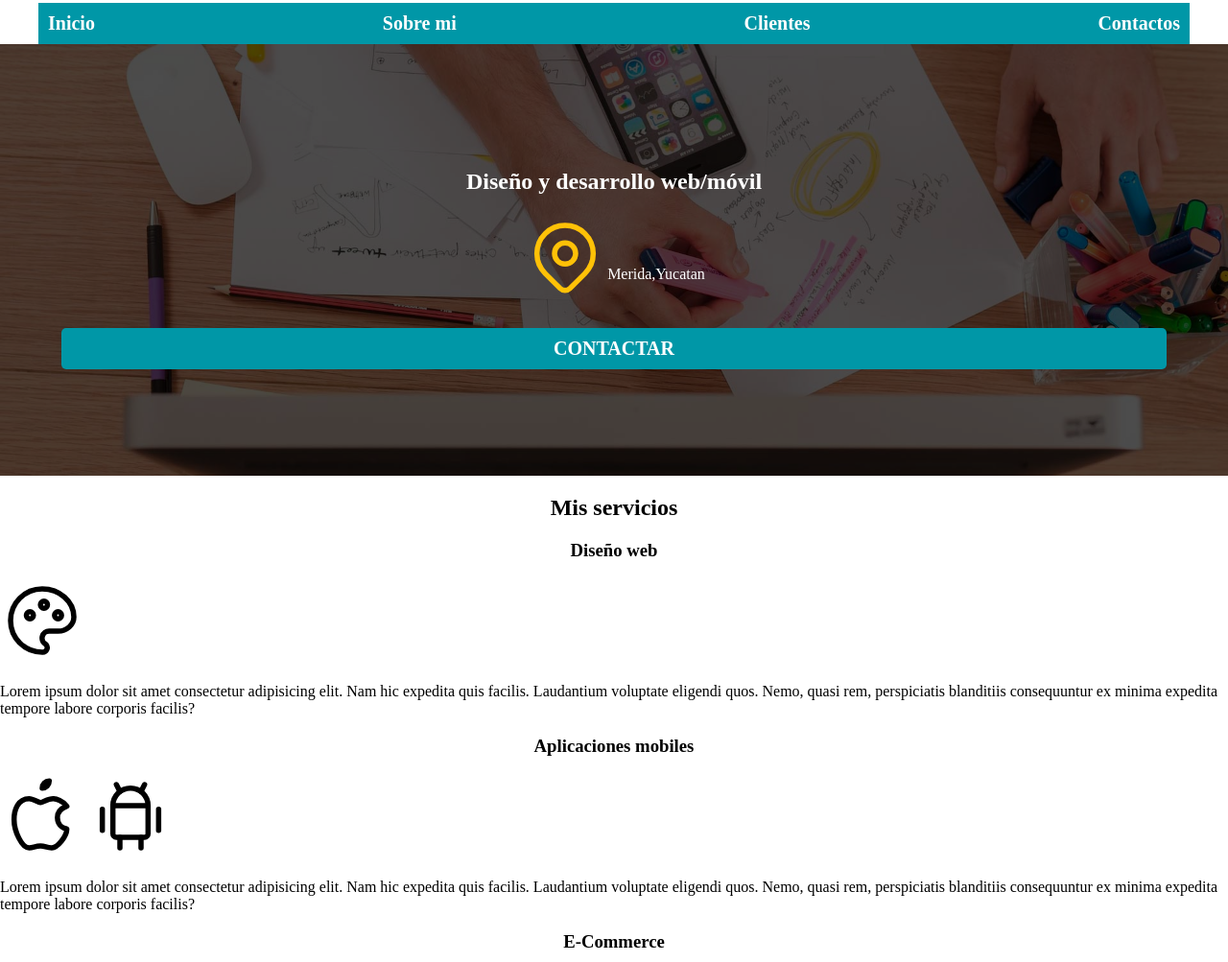
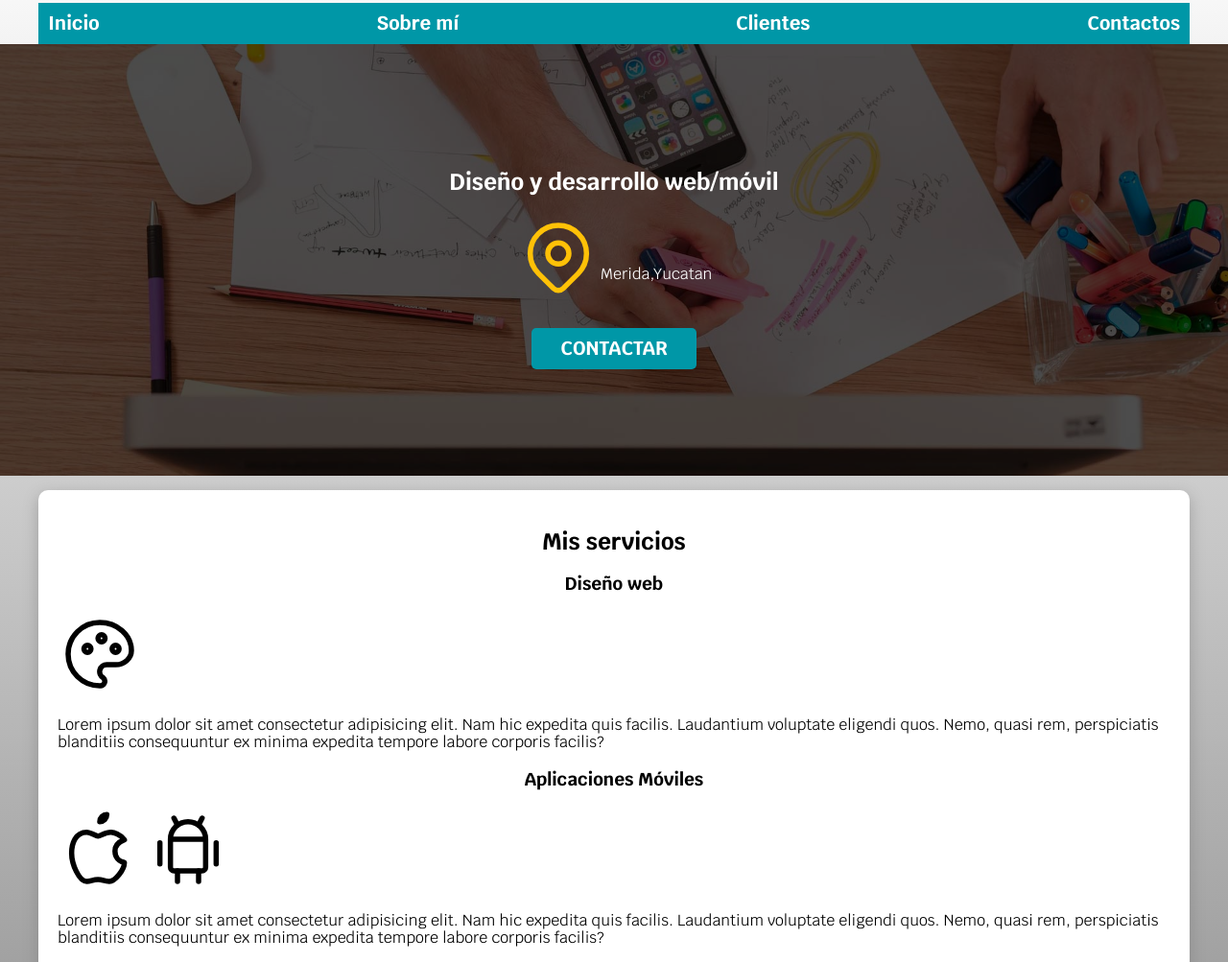
Before and after one commit to Angel-HC554/Developer--Page, a plain HTML site: page CSS/index.html in a window 1280 px wide. Shown: the part 92-1095 px from the top of the page at 96% size. Drawn offline with Linux system fonts and the light colour scheme.

Commit message:
Añadiendo box shadow a "Mis servicios"

```diff
--- a/CSS/index.html
+++ b/CSS/index.html
@@ -29,7 +29,7 @@
     <div class="nav-bg">
     <nav class="navegacion-principal contenedor">
         <a href="#">Inicio</a>
-        <a href="#">Sobre mi</a>
+        <a href="#">Sobre mí</a>
         <a href="#">Clientes</a>
         <a href="#">Contactos</a>
     </nav>
@@ -52,7 +52,7 @@
         </div>
     </section>
 
-    <main>
+    <main class="contenedor sombra">
         <h2>Mis servicios</h2>
         <h3>Diseño web</h3>
         <svg xmlns="http://www.w3.org/2000/svg" class="icon icon-tabler icon-tabler-palette" width="88" height="88"
@@ -69,7 +69,7 @@
             eligendi quos. Nemo, quasi rem, perspiciatis blanditiis consequuntur ex minima expedita tempore labore
             corporis facilis?</p>
 
-        <h3>Aplicaciones mobiles</h3>
+        <h3>Aplicaciones Móviles</h3>
         <svg xmlns="http://www.w3.org/2000/svg" class="icon icon-tabler icon-tabler-brand-apple" width="88" height="88"
             viewBox="0 0 24 24" stroke-width="1.5" stroke="#000000" fill="none" stroke-linecap="round"
             stroke-linejoin="round">
--- a/CSS/styles.css
+++ b/CSS/styles.css
@@ -18,6 +18,8 @@ html{
 
 body{
     font-size: 16px;
+    font-family: 'Krub', sans-serif;
+    background-image: linear-gradient(to top, var(--gris) 0%, var(--blanco)100%);
 }
 /*Tipografia*/
 h1{
@@ -143,3 +145,19 @@ igual flecs bocs osea contenedor*/
     width: 90%;/*ancho del boton*/
     text-align: center; /*Centrar el texto del boton*/
 }
+
+@media (min-width: 768px){ /* El boton se centra y se hace pequeño cuando llega el minimo de ancho*/
+ .boton{
+    width: auto;
+ }
+ }
+
+ .sombra{
+    margin-top:1.5rem;
+    box-shadow: 0px 5px 15px 0px rgba(112,112,112,0.48);
+    -webkit-box-shadow: 0px 5px 15px 0px rgba(112,112,112,0.48); /* motor para google chrome*/
+    -moz-box-shadow: 0px 5px 15px 0px rgba(112,112,112,0.48); /* motor para moilla firefo*/
+    background-color: var(--blanco);
+    padding: 2rem;
+    border-radius: 1rem;
+ }
```
